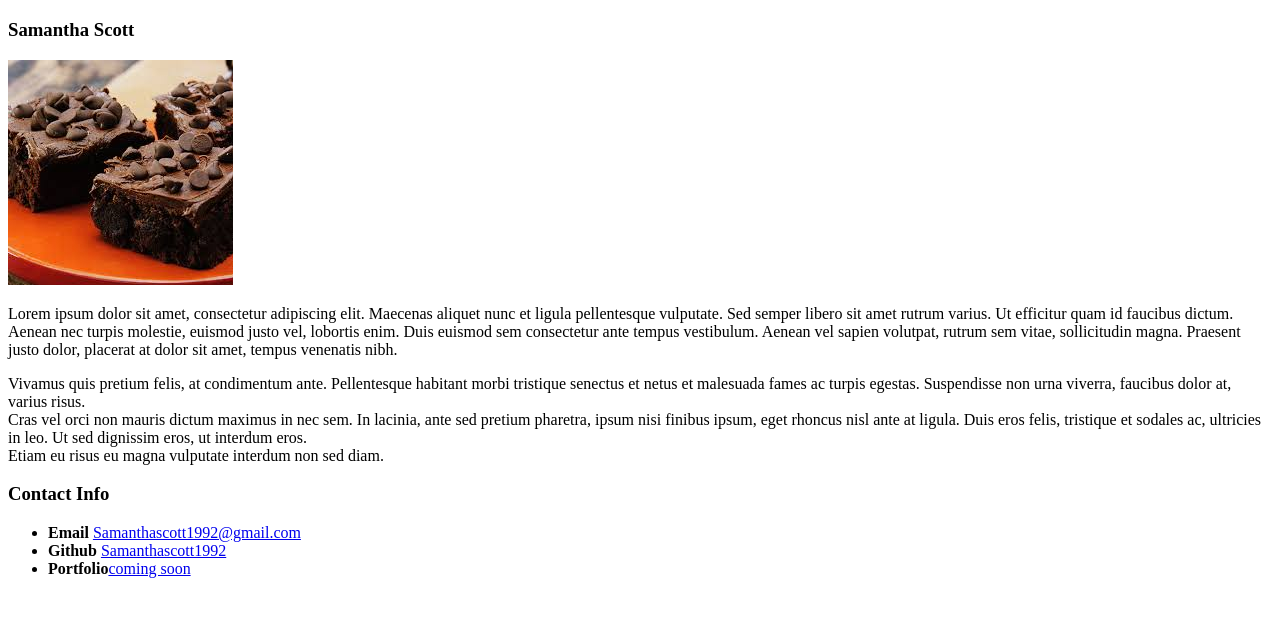
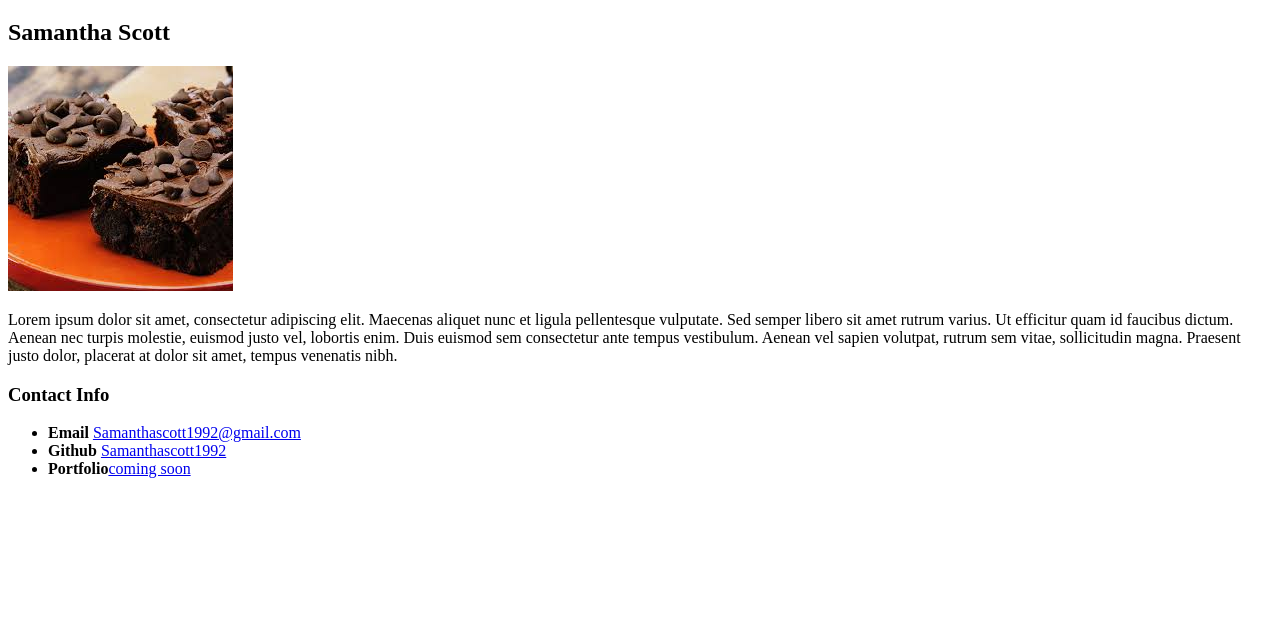
Before and after one commit to samanthascott1992/HTML-CSS, a plain HTML site: page Day 2 Activity/Student Bio.html in a window 1280 px wide. Shown: the part 61-678 px from the top of the page. Drawn offline with Linux system fonts and the light colour scheme.

Commit message:
changed text

```diff
--- a/Day 2 Activity/Student Bio.html
+++ b/Day 2 Activity/Student Bio.html
@@ -8,23 +8,23 @@
     <h1>Student Bio</h1>
 </header>
 <body>
-<h3>Samantha Scott</h3>
+
+<h2>Samantha Scott</h2>
 
 <img src="brownies.jfif" alt="Brownies"/>
 
 <p>Lorem ipsum dolor sit amet, consectetur adipiscing elit. Maecenas aliquet nunc et ligula pellentesque vulputate. Sed semper libero sit amet rutrum varius. Ut efficitur quam id faucibus dictum.
-    <br> Aenean nec turpis molestie, euismod justo vel, lobortis enim. Duis euismod sem consectetur ante tempus vestibulum. Aenean vel sapien volutpat, rutrum sem vitae, sollicitudin magna. Praesent justo dolor, placerat at dolor sit amet, tempus venenatis nibh.</p>
+Aenean nec turpis molestie, euismod justo vel, lobortis enim. Duis euismod sem consectetur ante tempus vestibulum. Aenean vel sapien volutpat, rutrum sem vitae, sollicitudin magna. Praesent justo dolor, placerat at dolor sit amet, tempus venenatis nibh.
+</p>
 
-<p>Vivamus quis pretium felis, at condimentum ante. Pellentesque habitant morbi tristique senectus et netus et malesuada fames ac turpis egestas. Suspendisse non urna viverra, faucibus dolor at, varius risus.
-    <br>Cras vel orci non mauris dictum maximus in nec sem. In lacinia, ante sed pretium pharetra, ipsum nisi finibus ipsum, eget rhoncus nisl ante at ligula. Duis eros felis, tristique et sodales ac, ultricies in leo. Ut sed dignissim eros, ut interdum eros.
-    <br> Etiam eu risus eu magna vulputate interdum non sed diam.</p>
+
 
 <h3>Contact Info</h3>
-<ul>
-    <li><b>Email</b> <a href="https:www.google.com">Samanthascott1992@gmail.com</a> </li>
-    <li><b>Github</b> <a href="https://github.com/samanthascott1992"> Samanthascott1992</a></li>
-    <li><b>Portfolio</b><a href=#>coming soon</a> </li>
-</ul>
+    <ul>
+      <li><b>Email</b> <a href="https:www.google.com">Samanthascott1992@gmail.com</a> </li>
+      <li><b>Github</b> <a href="https://github.com/samanthascott1992"> Samanthascott1992</a></li>
+      <li><b>Portfolio</b><a href=#>coming soon</a> </li>
+    </ul>
 
 </body>
 </html>
```
